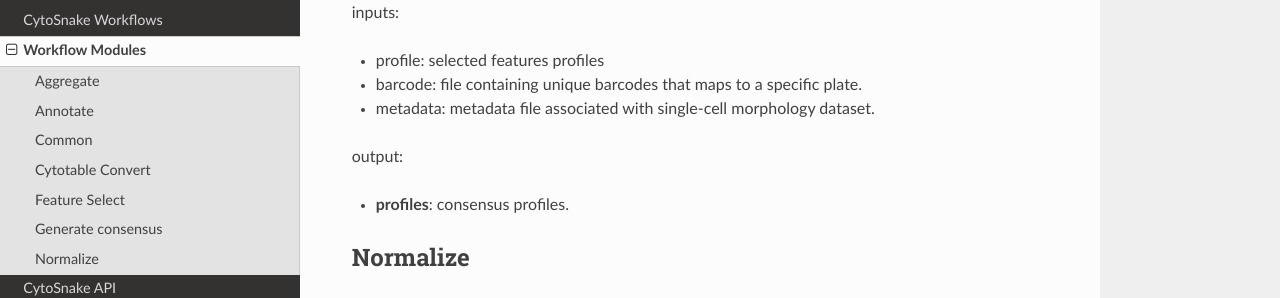
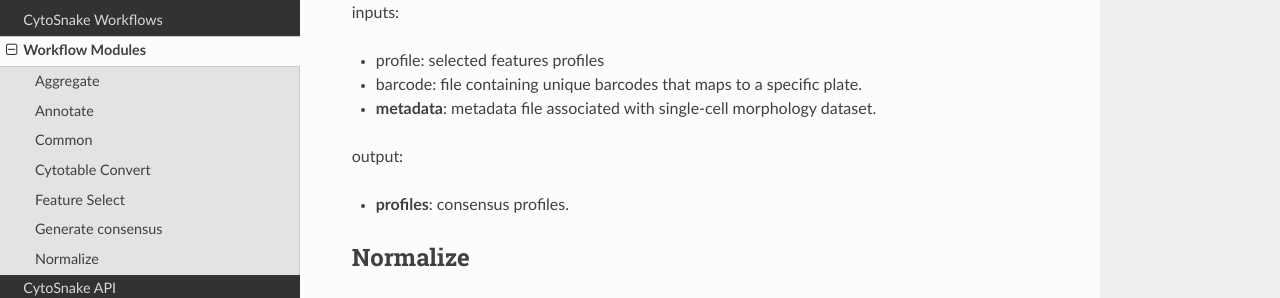
Before and after one commit to WayScience/CytoSnake, a Sphinx documentation site: the page built from docs/workflow-modules.md, in a window 1280 px wide and 900 px high, scrolled down 2402 px. Shown: the part 159-457 px from the top of the window. Built offline with Sphinx 7.4.7 and the Read the Docs theme 2.0.0, drawn with Linux system fonts in a browser that asks for light colours; part of the change alters nothing that is shown.

```diff
--- a/docs/workflow-modules.md
+++ b/docs/workflow-modules.md
@@ -106,7 +106,7 @@ inputs:
 
 - profile: selected features profiles
 - barcode: file containing unique barcodes that maps to a specific plate.
-- metadata: metadata file associated with single-cell morphology dataset.
+- **metadata**: metadata file associated with single-cell morphology dataset.
 
 output:
 
```
